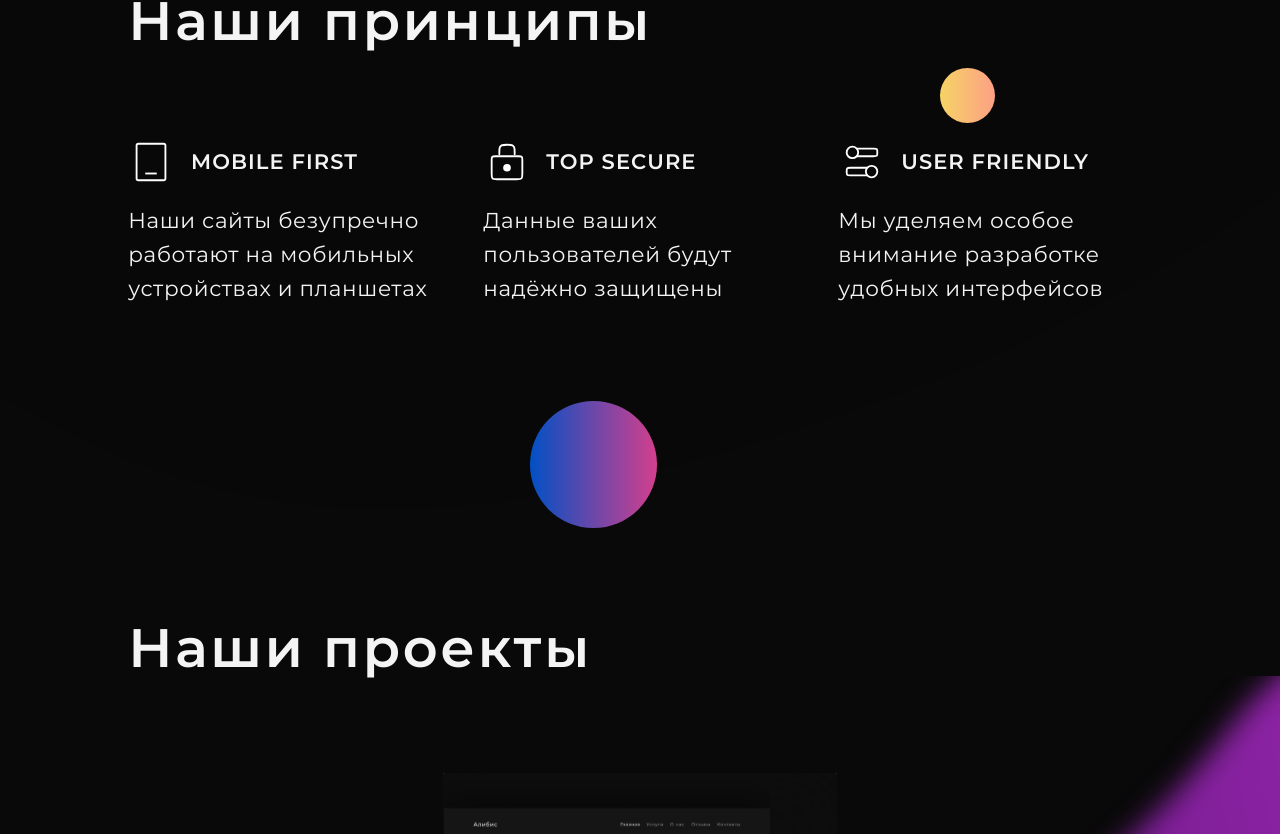
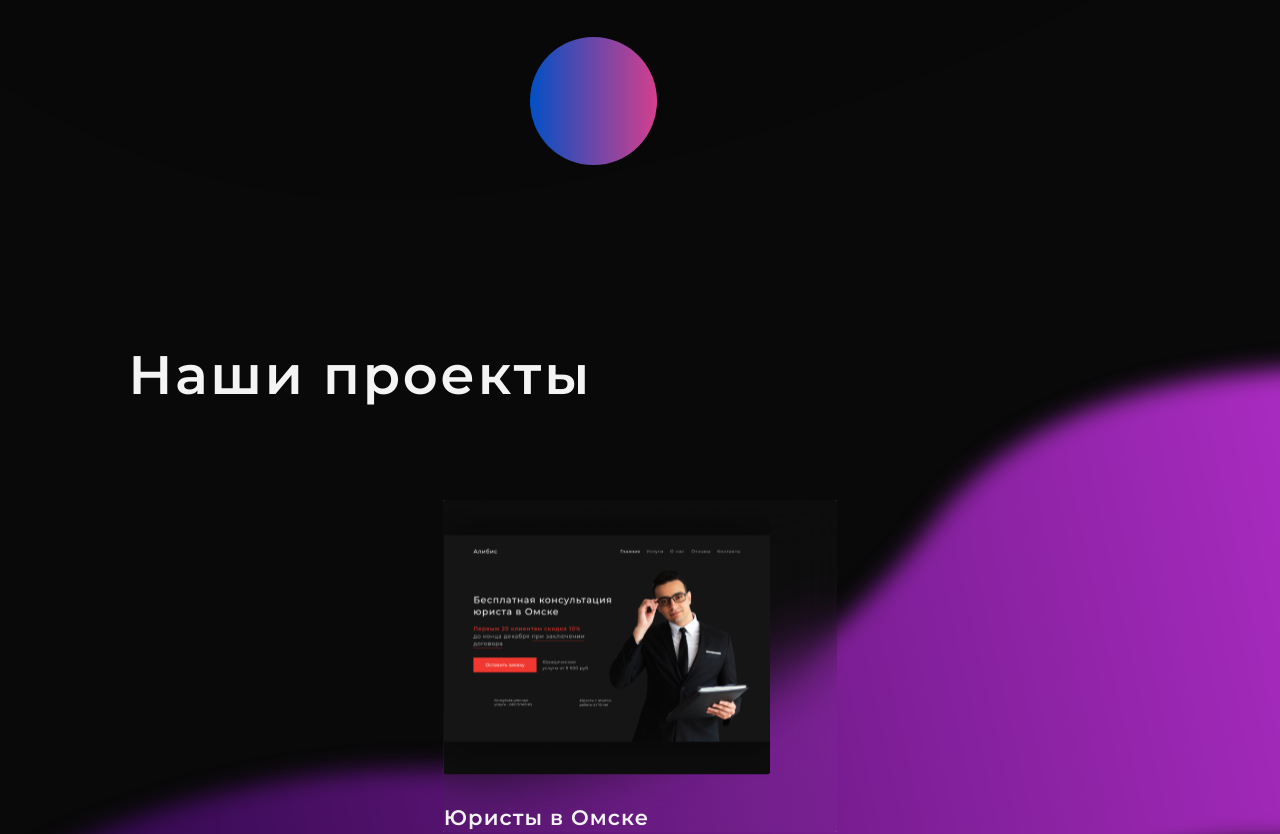
Before and after one commit to proofblame/raccoon-it, a React (Create React App) app: page / in a window 1280 px wide. Shown: the part 1418-2252 px from the top of the page. Built offline with nearby package versions, Linux system fonts and the light colour scheme.

Commit message:
padding && list style fixes

```diff
--- a/src/pages/screens/About/About.module.scss
+++ b/src/pages/screens/About/About.module.scss
@@ -5,11 +5,10 @@
   width: 100%;
   font-family: $fontFamily;
   color: $textColor;
-  // overflow: hidden;
 }
 
 .wrapper {
-  @include adaptivePadding(padding, 393, 0, 50, 0);
+  @include adaptive(padding-bottom, 600, 121);
   display: flex;
   justify-content: space-between;
 }
--- a/src/pages/screens/Projects/Projects.module.scss
+++ b/src/pages/screens/Projects/Projects.module.scss
@@ -3,7 +3,6 @@
 .section {
   background-color: $background;
   margin-top: -1px;
-
   position: relative;
 
   &::before {
@@ -12,17 +11,19 @@
     background-image: url('./images/Vector.svg');
     background-position: center;
     background-repeat: no-repeat;
-    background-size: 100% 150%;
-    @include adaptive(width, 2191, 464);
-    @include adaptive(height, 787, 167);
-    @include adaptive(top, 200, -30);
-    @include adaptive(left, 50, -130);
+    background-size: cover;
+    width: 100%;
+    // background-size: 100% 150%;
+    // @include adaptive(width, 2191, 464);
+    @include adaptive(height, 1032, 167);
+    @include adaptive(top, 0, -10);
+    left: 0;
     z-index: 0;
   }
 }
 
 .wrapper {
-  @include adaptivePadding(padding, 113, 0, 0, 0);
+  @include adaptive(padding-bottom, 350, 165);
 }
 
 .header {
--- a/src/pages/screens/Tenets/Tenets.module.scss
+++ b/src/pages/screens/Tenets/Tenets.module.scss
@@ -7,7 +7,7 @@
 }
 
 .wrapper {
-  @include adaptivePadding(padding, 280, 0, 70, 0);
+  @include adaptive(padding-bottom, 493, 132);
 }
 
 .header {
@@ -62,7 +62,7 @@
     border: none;
     background: linear-gradient(90deg, #f6d365 0%, #fda085 100%);
     border-image: linear-gradient(90deg, #f6d365 0%, #fda085 100%);
-    @include adaptive(top, -180, 225);
+    @include adaptive(top, -180, 240);
     @include adaptive(left, 1080, -15);
     z-index: -1;
   }
--- a/src/pages/screens/Workflow/Workflow.module.scss
+++ b/src/pages/screens/Workflow/Workflow.module.scss
@@ -8,7 +8,7 @@
 }
 
 .wrapper {
-  @include adaptivePadding(padding, 240, 0, 90, 0);
+  // @include adaptivePadding(padding, 240, 0, 90, 0);
 }
 
 .header {
@@ -31,11 +31,11 @@
   border: 1px solid rgba(255, 255, 255, 0.02);
   backdrop-filter: blur(30px);
   border-radius: 2px;
-  @include adaptive(max-width, 376, 285);
-  @include adaptivePadding(padding, 33, 25, 28, 14);
+  @include adaptive(width, 376, 285);
+  @include adaptivePadding(padding, 17, 25, 12, 14);
   align-items: center;
   @include adaptive(margin-right, 36, 0);
-
+  outline: 1px solid red;
   &:nth-last-of-type(1) {
     margin-right: 0;
   }
@@ -166,7 +166,7 @@
   }
 }
 
-@media screen and (max-width: 1440px) {
+@media screen and (max-width: 1600px) {
   .estimationList {
     flex-direction: column;
     align-items: center;
@@ -176,7 +176,9 @@
     @include adaptive(margin-bottom, 30, 20);
     margin-right: 0;
   }
+}
 
+@media screen and (max-width: 1440px) {
   .workflowList {
     flex-direction: column;
     align-items: center;
```
